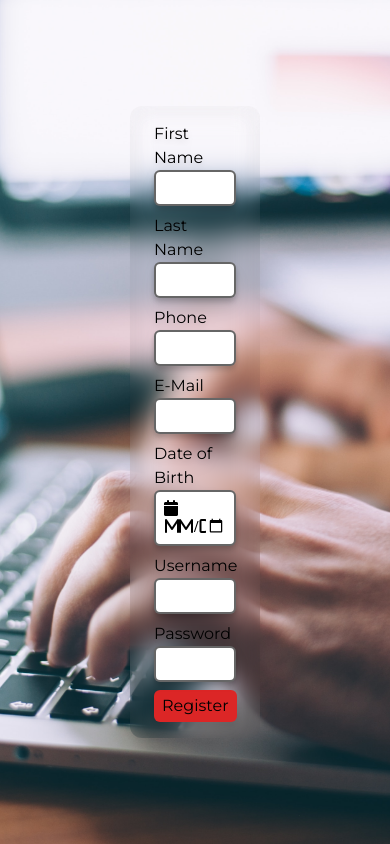
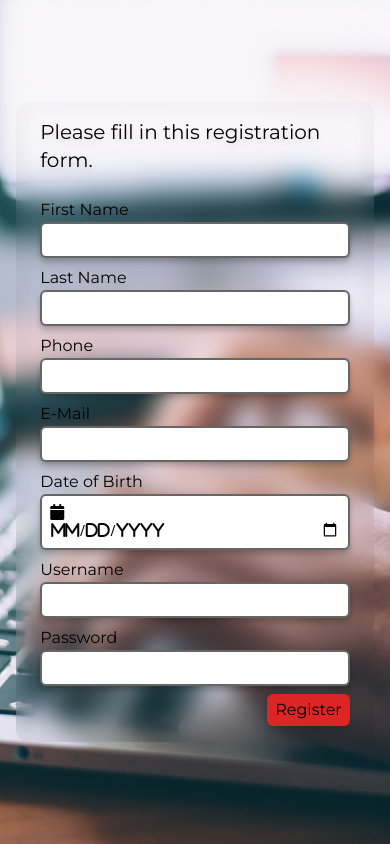
Before and after one commit to ArcaneOracle/user-registration-form, a website: page src/index.html in a window 390 px wide. Drawn offline with Linux system fonts and the light colour scheme.

Commit message:
Added website responsiveness
Added responsiveness for all screen sizes.

```diff
--- a/src/index.html
+++ b/src/index.html
@@ -25,7 +25,11 @@
 <!-- CHANGE OPACITY OF BACKGROUND PICTURE -->
 <body>
   <div class="flex items-center justify-center h-screen opacity-100">
-    <form class="flex flex-wrap m-auto w-2/6 px-6 py-4 rounded-xl space-y-2 drop-shadow-lg backdrop-blur-md hover:backdrop-blur-sm duration-1000 ease-in-out" method="post" enctype="multipart/form-data">
+    <form class="flex flex-wrap m-auto w-11/12 sm:w-5/6 md:w-2/3 lg:1/3 px-6 py-4 rounded-xl space-y-2 drop-shadow-lg backdrop-blur-md hover:backdrop-blur-sm duration-1000 ease-in-out" method="post" enctype="multipart/form-data">
+      <h1 class="text-xl mb-4">
+        Please fill in this registration form.
+      </h1>
+
       <label class="w-full">
         First Name
         <input type="text" class="w-full border-black border-2 border-solid focus:outline-none px-2 py-1 rounded-md border-opacity-60 drop-shadow-md" required>
@@ -75,12 +79,4 @@
   </div>
 </body>
 
-<!--
-Background:
-https://unsplash.com/s/photos/registration
-
-Other Background Wallpapers:
-https://www.istockphoto.com/photo/survey-form-check-marks-on-checklist-filling-online-form-and-answering-questions-gm1472359066-502732465?utm_campaign=srp_photos_top&utm_content=https%3A%2F%2Funsplash.com%2Fs%2Fphotos%2Fregistration&utm_medium=affiliate&utm_source=unsplash&utm_term=registration%3A%3A%3A
--->
-
 </html>
```
Also changed, not shown: src/output.css, src/readme.txt (added).
